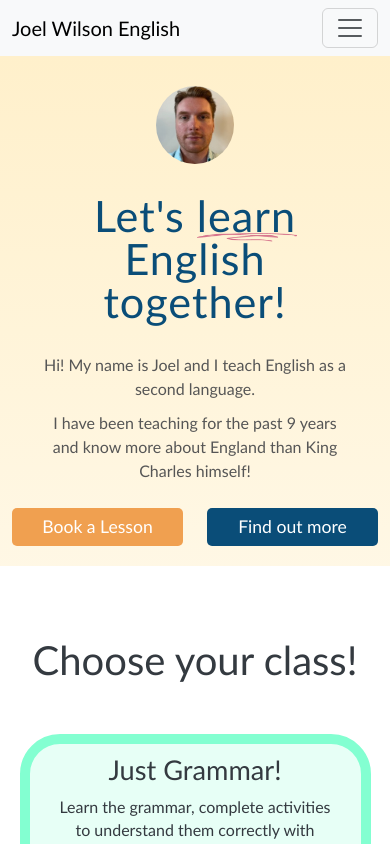
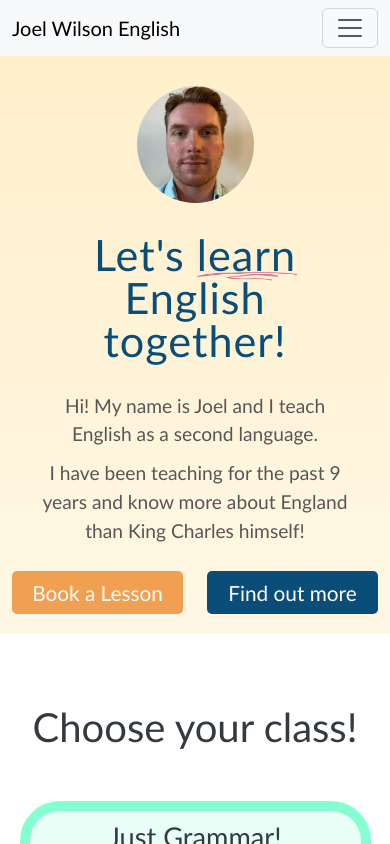
Before and after one commit to jimmybombimmy/joel-wilson-english, a React (Vite) app: page / in a window 390 px wide. Shown: the top 844 px of the page. Built offline with nearby package versions, Linux system fonts and the light colour scheme.

Commit message:
size adjustments

```diff
--- a/src/components/home/Hero/Hero.css
+++ b/src/components/home/Hero/Hero.css
@@ -334,7 +334,7 @@
     }
 
     .heroParagraph {
-      font-size: 1rem;
+      font-size: 1.2rem;
       margin: 0;
     }
 
@@ -353,8 +353,14 @@
   }
 
   @media (max-width: 576px) {
+
+    #joelLinkedIn {
+      width: 30%;
+      margin: 30px 35%;
+    }
+
     .heroButtons {
-      font-size: 1.1rem;
+      font-size: 1.3rem;
       padding: 6px 16px;
       margin: 20px 3%;
       border-radius: 5px;
```
